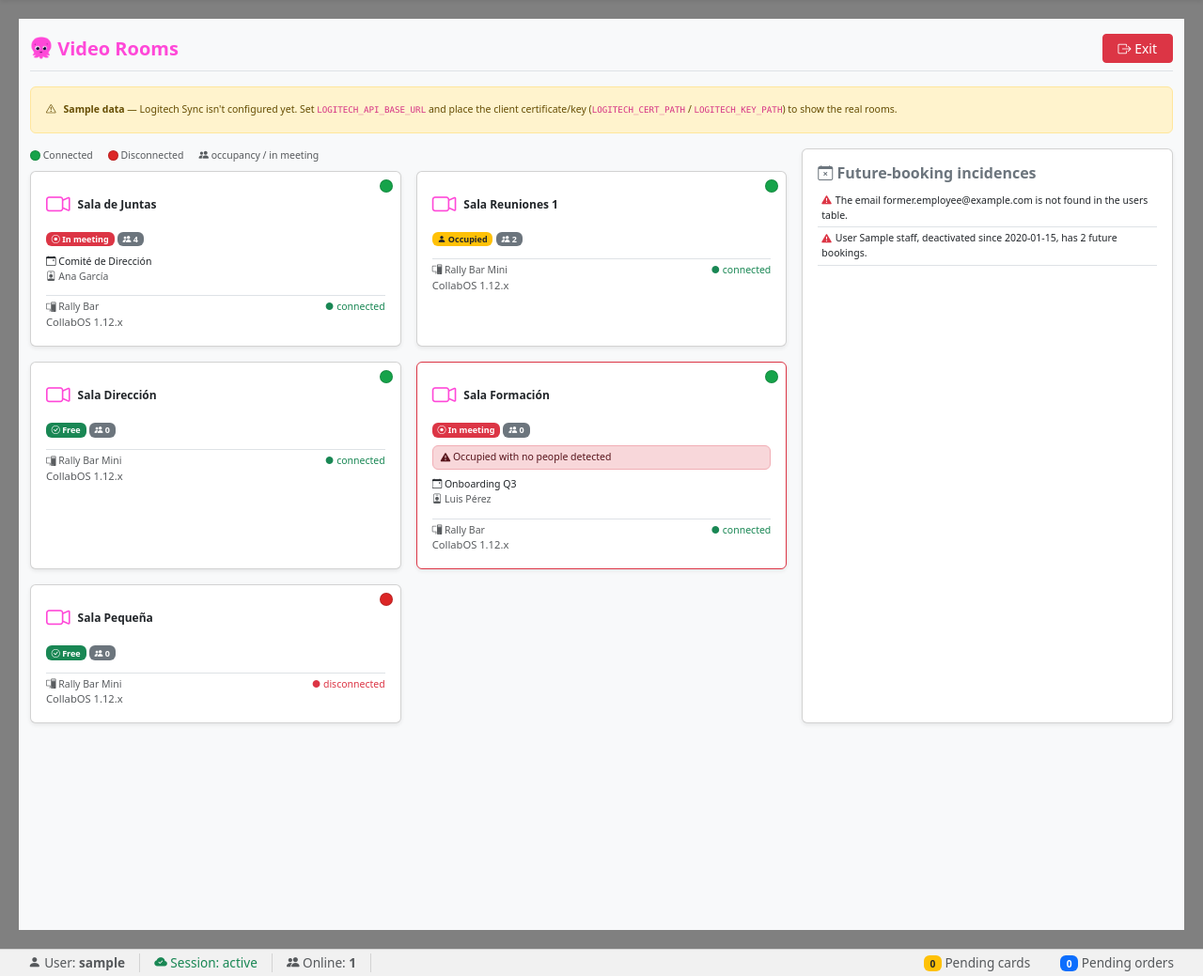
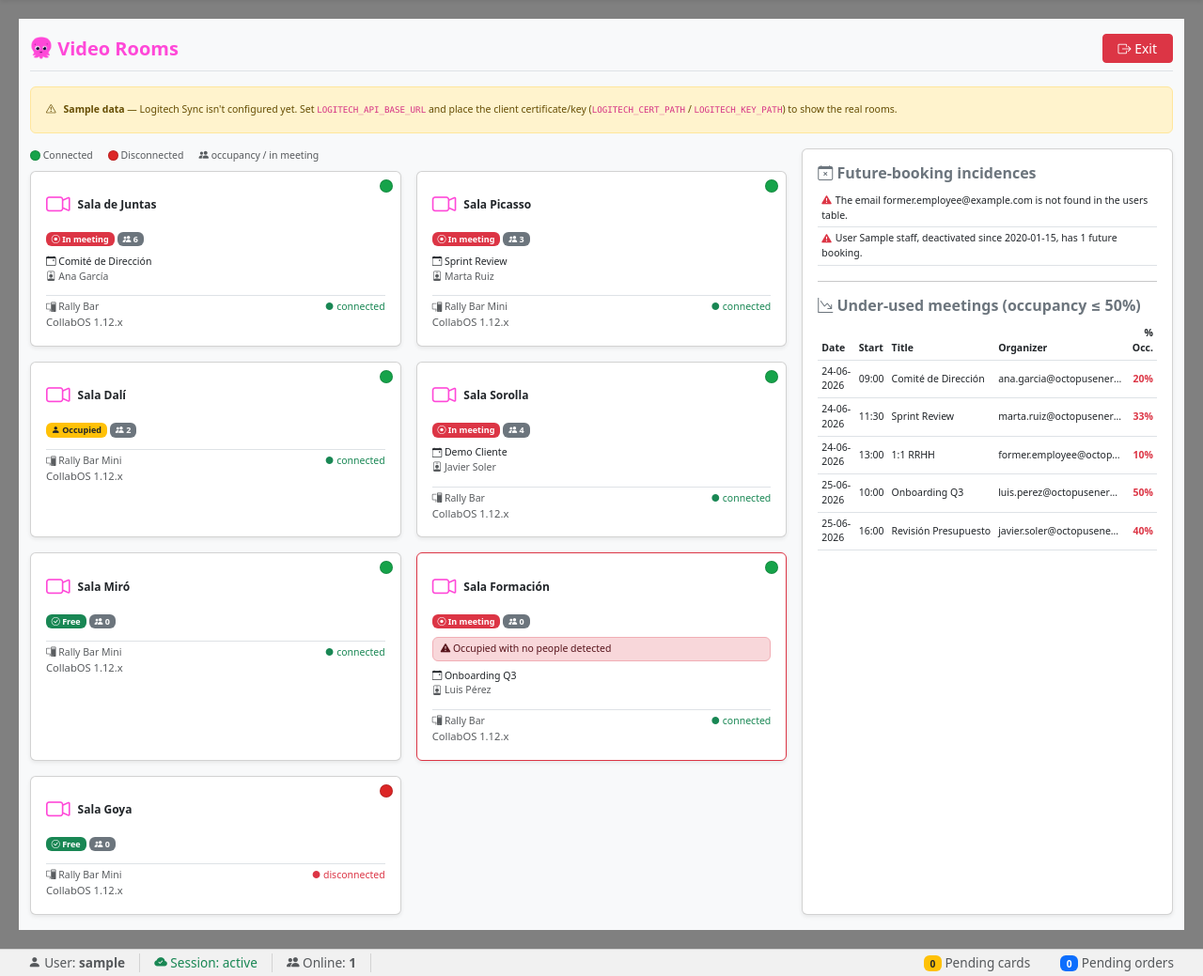
Before and after one commit to cromerolorente/oe_inventory, a Django app: page /video-rooms/ in a window 1280 px wide. Shown: the part 75-1114 px from the top of the page at 94% size. Run offline with Django 5.2, Linux system fonts and the light colour scheme; a user stored in the database is signed in; tables that the repository leaves empty hold one stand-in row (values such as "Sample post"); parts of the project's set-up code (start-up, migrations or seed data) failed here and were passed over; some libraries are stand-ins or nearby versions.

Commit message:
Video Rooms: under-used meetings table + fix meeting duration semantics
- oees_meeting_room tracking: `duration` is now the meeting's INITIAL reserved
  length (end_time - start_time), set on insert and never changed; only
  `occupied` grows (+5 per cycle while the room is occupied). occupied/duration
  is the usage ratio.
- Right panel: new "Under-used meetings (occupancy <= 50%)" table (date, start,
  title, organizer, % occupied) from oees_meeting_room.
- Richer demo data (rooms, incidences, under-used meetings) so the screen shows
  realistically until Logitech is connected.

Co-Authored-By: Claude Opus 4.8 <noreply@anthropic.com>

```diff
--- a/src/oe_inventory_py_web/logitech.py
+++ b/src/oe_inventory_py_web/logitech.py
@@ -132,14 +132,18 @@ def demo_rooms():
             'devices': [{'model': model, 'firmware': 'CollabOS 1.12.x', 'status': status}],
         }
     return [
-        room('Sala de Juntas', True, True, 4, 'Rally Bar', 'connected',
+        room('Sala de Juntas', True, True, 6, 'Rally Bar', 'connected',
              organizer='Ana García', title='Comité de Dirección'),
-        room('Sala Reuniones 1', True, False, 2, 'Rally Bar Mini', 'connected'),
-        room('Sala Dirección', False, False, 0, 'Rally Bar Mini', 'connected'),
+        room('Sala Picasso', True, True, 3, 'Rally Bar Mini', 'connected',
+             organizer='Marta Ruiz', title='Sprint Review'),
+        room('Sala Dalí', True, False, 2, 'Rally Bar Mini', 'connected'),
+        room('Sala Sorolla', True, True, 4, 'Rally Bar', 'connected',
+             organizer='Javier Soler', title='Demo Cliente'),
+        room('Sala Miró', False, False, 0, 'Rally Bar Mini', 'connected'),
         # Occupied / in meeting but nobody detected -> alert.
         room('Sala Formación', True, True, 0, 'Rally Bar', 'connected',
              organizer='Luis Pérez', title='Onboarding Q3'),
-        room('Sala Pequeña', False, False, 0, 'Rally Bar Mini', 'disconnected'),
+        room('Sala Goya', False, False, 0, 'Rally Bar Mini', 'disconnected'),
     ]
 
 
--- a/src/oe_inventory_py_web/status_cache.py
+++ b/src/oe_inventory_py_web/status_cache.py
@@ -122,25 +122,29 @@ def _video_rooms_check(prev=None):
 def _track_meetings(rooms):
     """Persist meeting-usage tracking into oees_meeting_room (real data only).
 
-    The first time a meeting (``meet_id``) is seen we insert a row with
-    ``duration = 0``; on later cycles we add 5 minutes to ``duration`` while the
-    room is occupied (no change when it isn't). Rooms without a meeting id are
-    skipped."""
+    The first time a meeting (``meet_id``) is seen we insert a row whose
+    ``duration`` is the meeting's initial (reserved) length in minutes
+    (end_time - start_time) and ``occupied = 0``. ``duration`` is then never
+    changed; on each later cycle we add 5 minutes to ``occupied`` only while the
+    room is actually occupied. occupied / duration is the room's usage ratio.
+    Rooms without a meeting id are skipped."""
     from django.db.models import F
     from .models import OeesMeetingRoom
     for r in rooms:
         meet_id = (r.get('meet_id') or '').strip()
         if not meet_id:
             continue
+        start, end = r.get('start_time'), r.get('end_time')
+        init_duration = int((end - start).total_seconds() // 60) if (start and end) else 0
         _, created = OeesMeetingRoom.objects.get_or_create(
             meet_id=meet_id,
             defaults={'description': (r.get('title') or '')[:255],
                       'org_email': (r.get('organizer_email') or '')[:100],
-                      'duration': 0, 'occupied': 0,
-                      'start_time': r.get('start_time'),
-                      'end_time': r.get('end_time')})
+                      'duration': init_duration, 'occupied': 0,
+                      'start_time': start, 'end_time': end})
+        # duration stays fixed; only accumulate occupied while the room is busy.
         if not created and r.get('occupied'):
-            OeesMeetingRoom.objects.filter(meet_id=meet_id).update(duration=F('duration') + 5)
+            OeesMeetingRoom.objects.filter(meet_id=meet_id).update(occupied=F('occupied') + 5)
 
 
 def _anydesk_check(prev=None):
--- a/src/oe_inventory_py_web/templates/oe_inventory_py_web/frmVideoRooms.html
+++ b/src/oe_inventory_py_web/templates/oe_inventory_py_web/frmVideoRooms.html
@@ -115,6 +115,35 @@
                 {% else %}
                 <p class="text-success small mb-0"><i class="bi bi-check-circle"></i> No future-booking incidences.</p>
                 {% endif %}
+
+                <hr class="my-3">
+                <h6 class="fw-bold text-secondary mb-2">
+                    <i class="bi bi-graph-down-arrow"></i> Under-used meetings (occupancy ≤ 50%)
+                </h6>
+                {% if low_occupancy %}
+                <div class="table-responsive">
+                    <table class="table table-sm align-middle mb-0 small">
+                        <thead>
+                            <tr>
+                                <th>Date</th><th>Start</th><th>Title</th><th>Organizer</th><th class="text-end">% Occ.</th>
+                            </tr>
+                        </thead>
+                        <tbody>
+                            {% for m in low_occupancy %}
+                            <tr>
+                                <td>{{ m.date }}</td>
+                                <td>{{ m.time }}</td>
+                                <td class="text-truncate" style="max-width:120px;" title="{{ m.title }}">{{ m.title }}</td>
+                                <td class="text-truncate" style="max-width:140px;" title="{{ m.organizer }}">{{ m.organizer }}</td>
+                                <td class="text-end fw-semibold text-danger">{{ m.pct }}%</td>
+                            </tr>
+                            {% endfor %}
+                        </tbody>
+                    </table>
+                </div>
+                {% else %}
+                <p class="text-success small mb-0"><i class="bi bi-check-circle"></i> No under-used meetings.</p>
+                {% endif %}
             </div>
         </div>
     </div>
--- a/src/oe_inventory_py_web/views.py
+++ b/src/oe_inventory_py_web/views.py
@@ -3567,6 +3567,42 @@ def _booking_incidences(bookings):
     return lines
 
 
+def _low_occupancy_meetings():
+    """Meetings whose effective occupancy was <= 50% of their duration, from
+    oees_meeting_room. Each row: date, start time, title, organizer, % occupied."""
+    from django.db.models import F
+    from .models import OeesMeetingRoom
+    rows = []
+    qs = (OeesMeetingRoom.objects
+          .filter(duration__gt=0, occupied__lte=F('duration') / 2.0)
+          .order_by('start_time'))
+    for m in qs:
+        rows.append({
+            'date': m.start_time.strftime('%d-%m-%Y') if m.start_time else '—',
+            'time': m.start_time.strftime('%H:%M') if m.start_time else '—',
+            'title': m.description or '—',
+            'organizer': m.org_email or '—',
+            'pct': round(m.occupied / m.duration * 100),
+        })
+    return rows
+
+
+def _demo_low_occupancy():
+    """Sample low-occupancy meetings for the design preview (no real data yet)."""
+    return [
+        {'date': '24-06-2026', 'time': '09:00', 'title': 'Comité de Dirección',
+         'organizer': 'ana.garcia@octopusenergy.es', 'pct': 20},
+        {'date': '24-06-2026', 'time': '11:30', 'title': 'Sprint Review',
+         'organizer': 'marta.ruiz@octopusenergy.es', 'pct': 33},
+        {'date': '24-06-2026', 'time': '13:00', 'title': '1:1 RRHH',
+         'organizer': 'former.employee@octopusenergy.es', 'pct': 10},
+        {'date': '25-06-2026', 'time': '10:00', 'title': 'Onboarding Q3',
+         'organizer': 'luis.perez@octopusenergy.es', 'pct': 50},
+        {'date': '25-06-2026', 'time': '16:00', 'title': 'Revisión Presupuesto',
+         'organizer': 'javier.soler@octopusenergy.es', 'pct': 40},
+    ]
+
+
 def _demo_bookings():
     """Sample future bookings for the design preview: a couple of real
     deactivated staff (so the message shows live data) plus an unknown email."""
@@ -3574,10 +3610,10 @@ def _demo_bookings():
     with connection.cursor() as cur:
         cur.execute(
             "SELECT email FROM oees_staff WHERE fecha_baja IS NOT NULL AND fecha_baja <> '' "
-            "AND email IS NOT NULL AND email <> '' ORDER BY id_staff DESC LIMIT 2")
-        for (email,) in cur.fetchall():
-            bookings.append({'organizer_email': email})
-            bookings.append({'organizer_email': email})  # 2 future bookings each
+            "AND email IS NOT NULL AND email <> '' ORDER BY id_staff DESC LIMIT 3")
+        for i, (email,) in enumerate(cur.fetchall()):
+            for _ in range(i + 1):   # 1, 2, 3 future bookings -> varied counts
+                bookings.append({'organizer_email': email})
     bookings.append({'organizer_email': 'former.employee@example.com'})  # not in staff
     return bookings
 
@@ -3594,7 +3630,7 @@ def frm_video_rooms_view(request):
 
     from . import logitech
     configured = logitech.logitech_configured()
-    rooms, error, demo, booking_incidences = [], None, False, []
+    rooms, error, demo, booking_incidences, low_occupancy = [], None, False, [], []
     if configured:
         try:
             rooms = logitech.rooms_overview()
@@ -3607,17 +3643,20 @@ def frm_video_rooms_view(request):
                 booking_incidences = _booking_incidences(logitech.future_bookings())
             except Exception:
                 logger.warning("Logitech bookings unavailable")
+            low_occupancy = _low_occupancy_meetings()
     else:
         # No certificate/license yet: show sample rooms + incidences for design.
         rooms = logitech.demo_rooms()
         demo = True
         booking_incidences = _booking_incidences(_demo_bookings())
+        low_occupancy = _demo_low_occupancy()
     return render(request, 'oe_inventory_py_web/frmVideoRooms.html', {
         'rooms': rooms,
         'configured': configured,
         'error': error,
         'demo': demo,
         'booking_incidences': booking_incidences,
+        'low_occupancy': low_occupancy,
     })
 
 
```
Also changed, not shown: src/oe_inventory_py_web/tests.py (+35 -7 lines).
